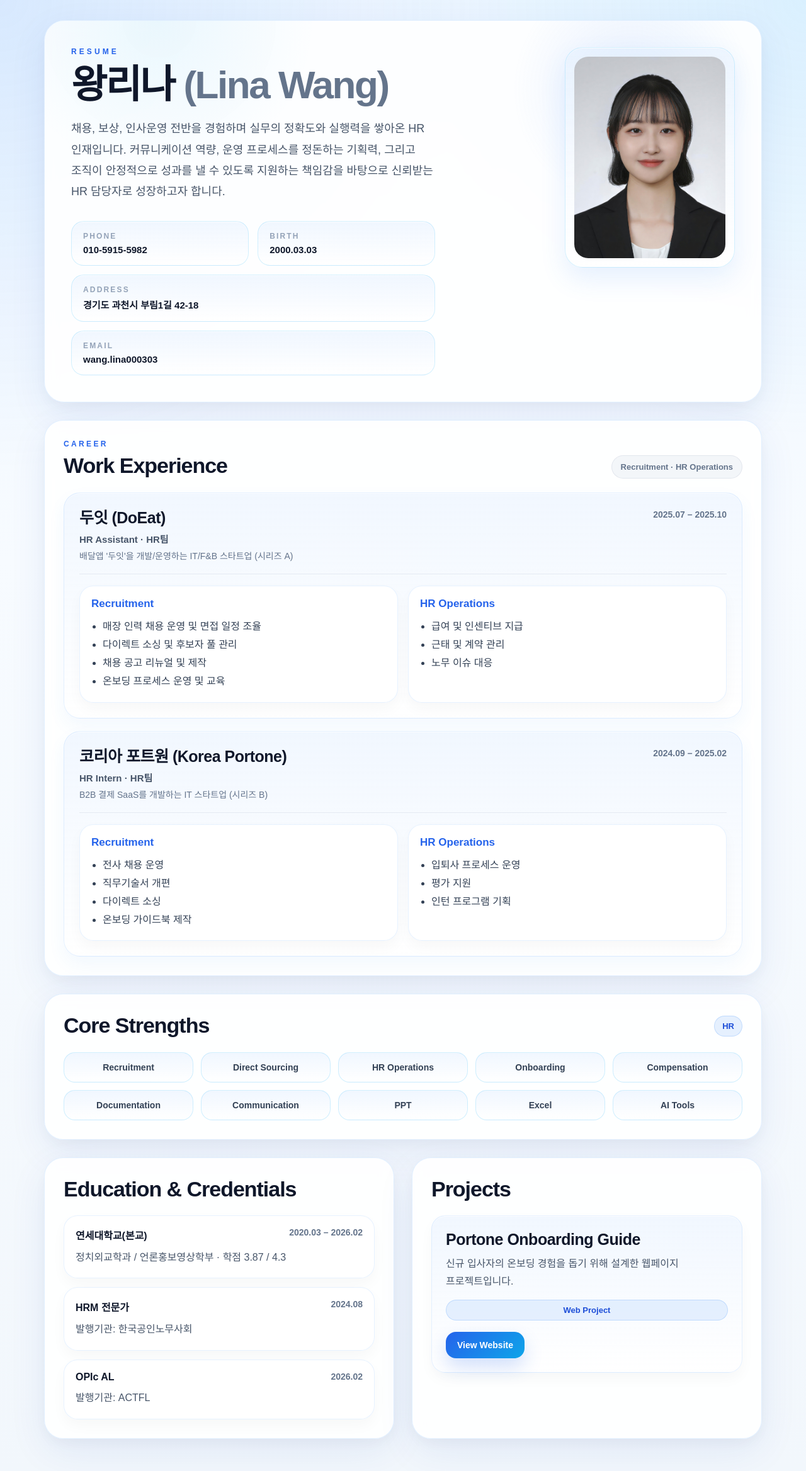
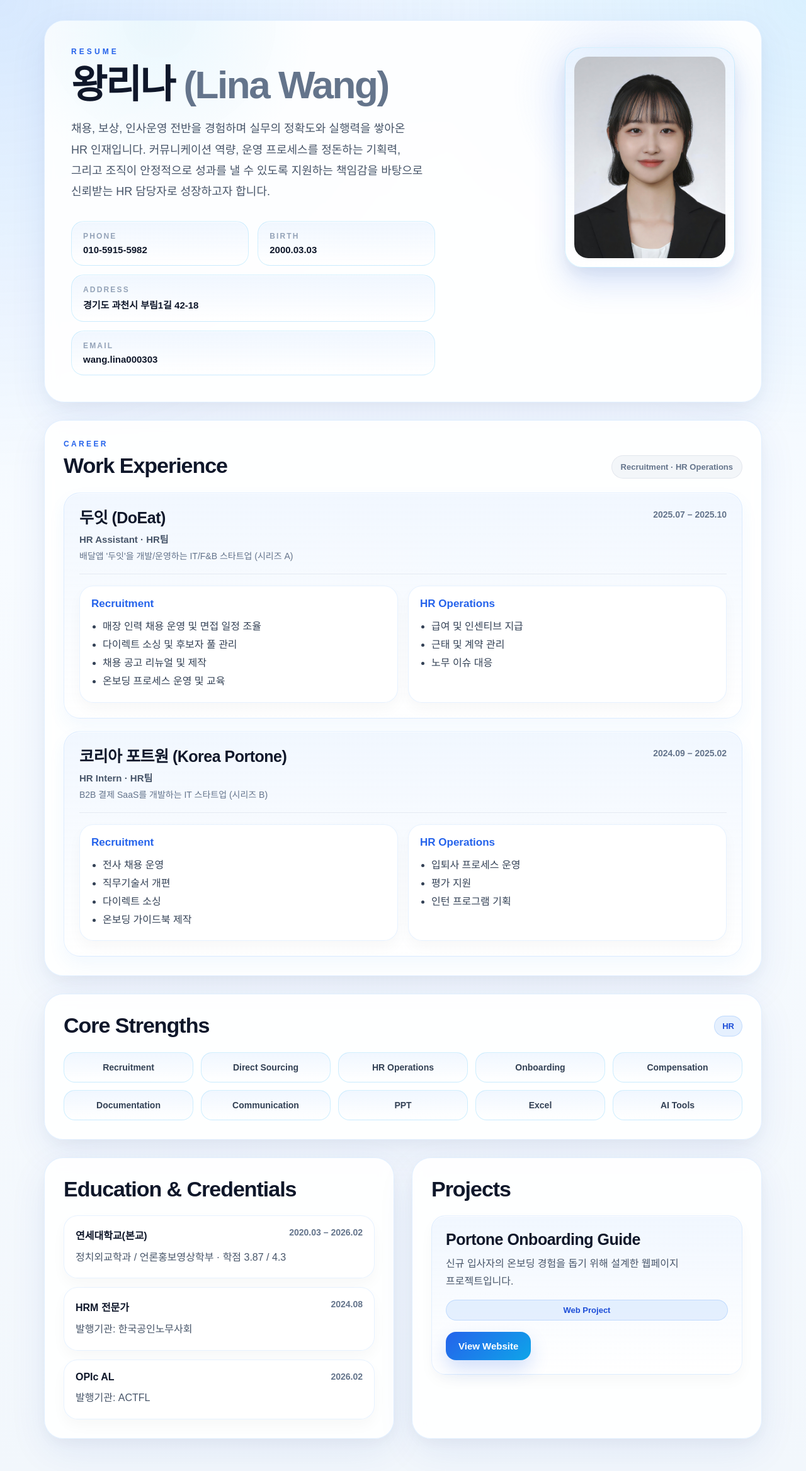
Before and after one commit to wang0lina/my-resume_kor, a React (Vite) app: page / in a window 1280 px wide. Shown: the top 2336 px of the page at 63% size. Built offline with nearby package versions, Linux system fonts and the light colour scheme.

Commit message:
Fix natural Korean line wrapping

```diff
--- a/src/App.css
+++ b/src/App.css
@@ -81,7 +81,7 @@ h1 span {
 
 .intro {
   margin: 22px 0 0;
-  max-width: 620px;
+  max-width: 560px;
   font-size: 18px;
   line-height: 1.85;
   color: #475569;
@@ -135,8 +135,8 @@ h1 span {
   border: 1px solid rgba(125, 211, 252, 0.32);
   background: linear-gradient(180deg, rgba(219, 234, 254, 0.42) 0%, rgba(255, 255, 255, 0.98) 100%);
   box-shadow:
-    0 18px 40px rgba(59, 130, 246, 0.12),
-    inset 0 1px 0 rgba(255, 255, 255, 0.7);
+    0 25px 50px rgba(37, 99, 235, 0.18),
+    0 10px 20px rgba(0, 0, 0, 0.05);
 }
 
 .profile-photo {
@@ -406,11 +406,11 @@ h2 {
   align-items: center;
   justify-content: center;
   width: fit-content;
-  padding: 13px 18px;
+  padding: 14px 20px;
   border-radius: 16px;
   background: linear-gradient(135deg, #2563eb 0%, #0ea5e9 100%);
   color: #ffffff;
-  font-size: 14px;
+  font-size: 15px;
   font-weight: 700;
   box-shadow: 0 14px 30px rgba(37, 99, 235, 0.2);
   text-decoration: none;
```
